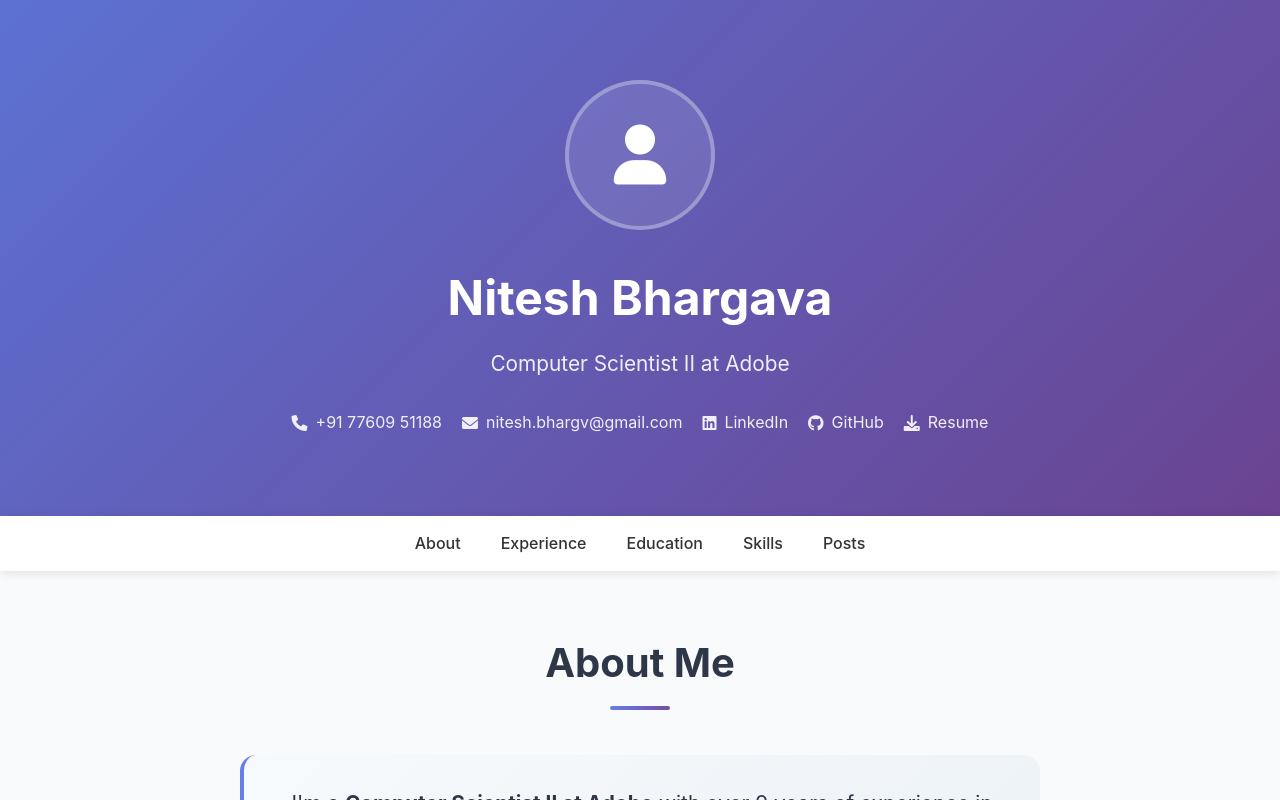
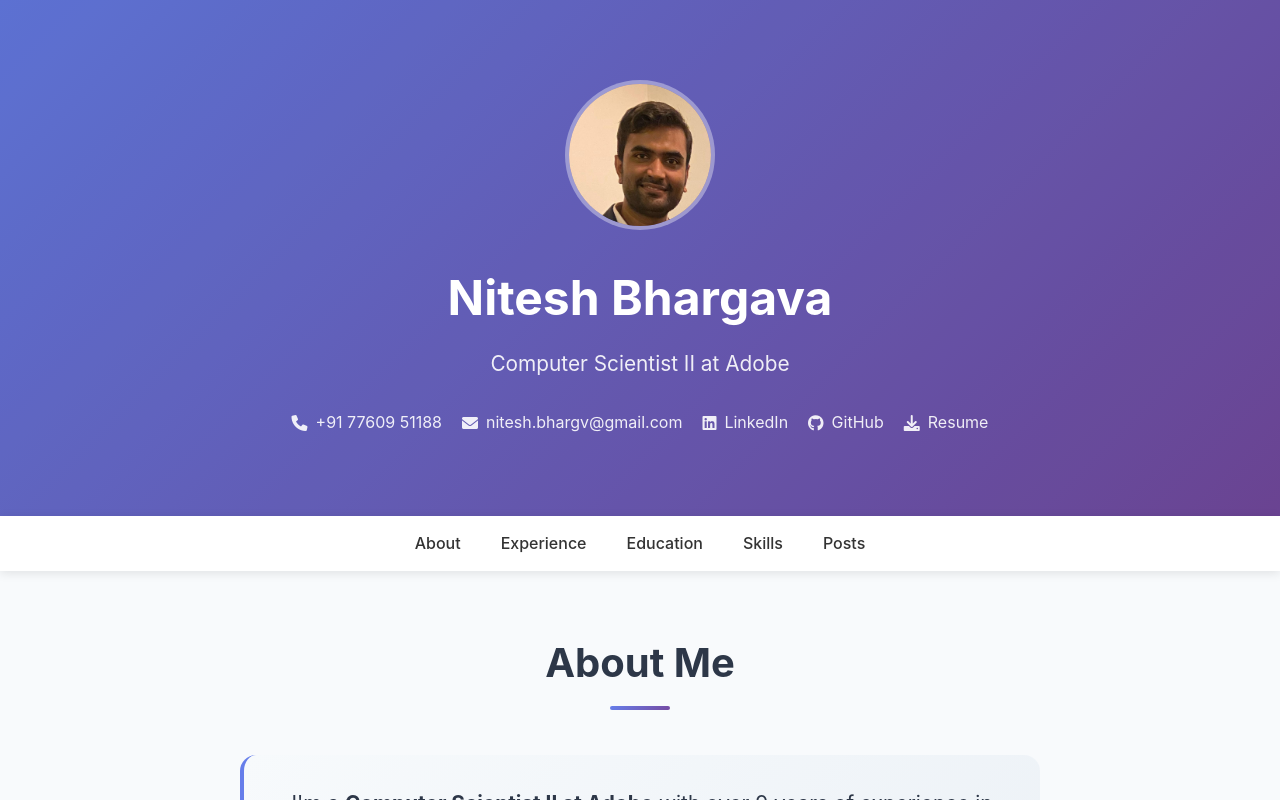
Before and after one commit to niteshbhargv/niteshbhargv.github.io, a React (Vite) app: page / in a window 1280 px wide. Built offline with nearby package versions, Linux system fonts and the light colour scheme.

Commit message:
Add profile image

```diff
--- a/src/App.css
+++ b/src/App.css
@@ -62,6 +62,14 @@ header::before {
   align-items: center;
   justify-content: center;
   font-size: 60px;
+  overflow: hidden;
+}
+
+.profile-img img {
+  width: 100%;
+  height: 100%;
+  object-fit: cover;
+  object-position: center;
 }
 
 h1 {
--- a/src/components/Header.tsx
+++ b/src/components/Header.tsx
@@ -6,7 +6,7 @@ const Header: React.FC = () => {
       <div className="section-content">
         <div className="header-content">
           <div className="profile-img">
-            <i className="fas fa-user"></i>
+            <img src="/profileImage.jpeg" alt="Nitesh Bhargava" />
           </div>
           <h1>Nitesh Bhargava</h1>
           <p className="subtitle">Computer Scientist II at Adobe</p>
```
Also changed, not shown: public/profileImage.jpeg (added).
